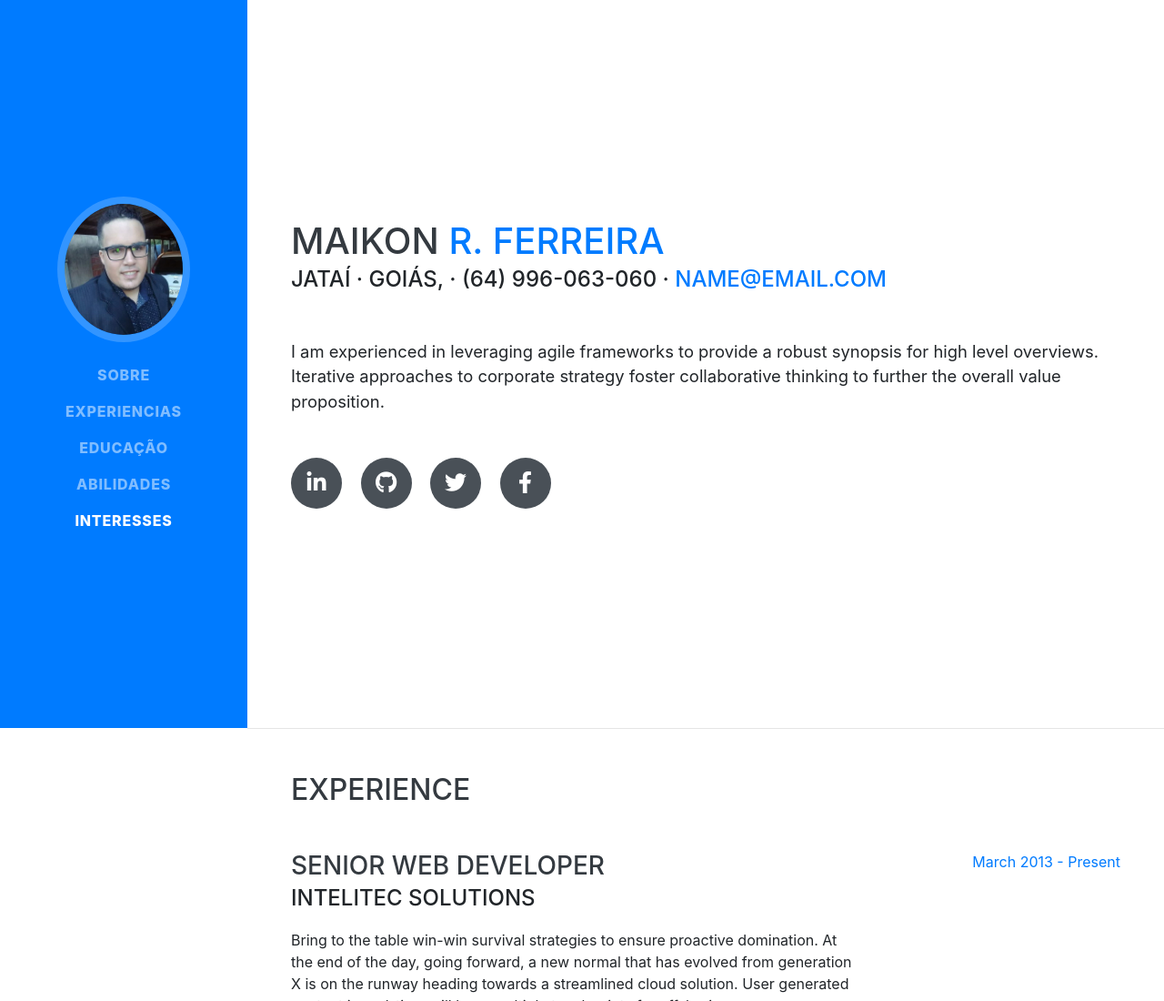
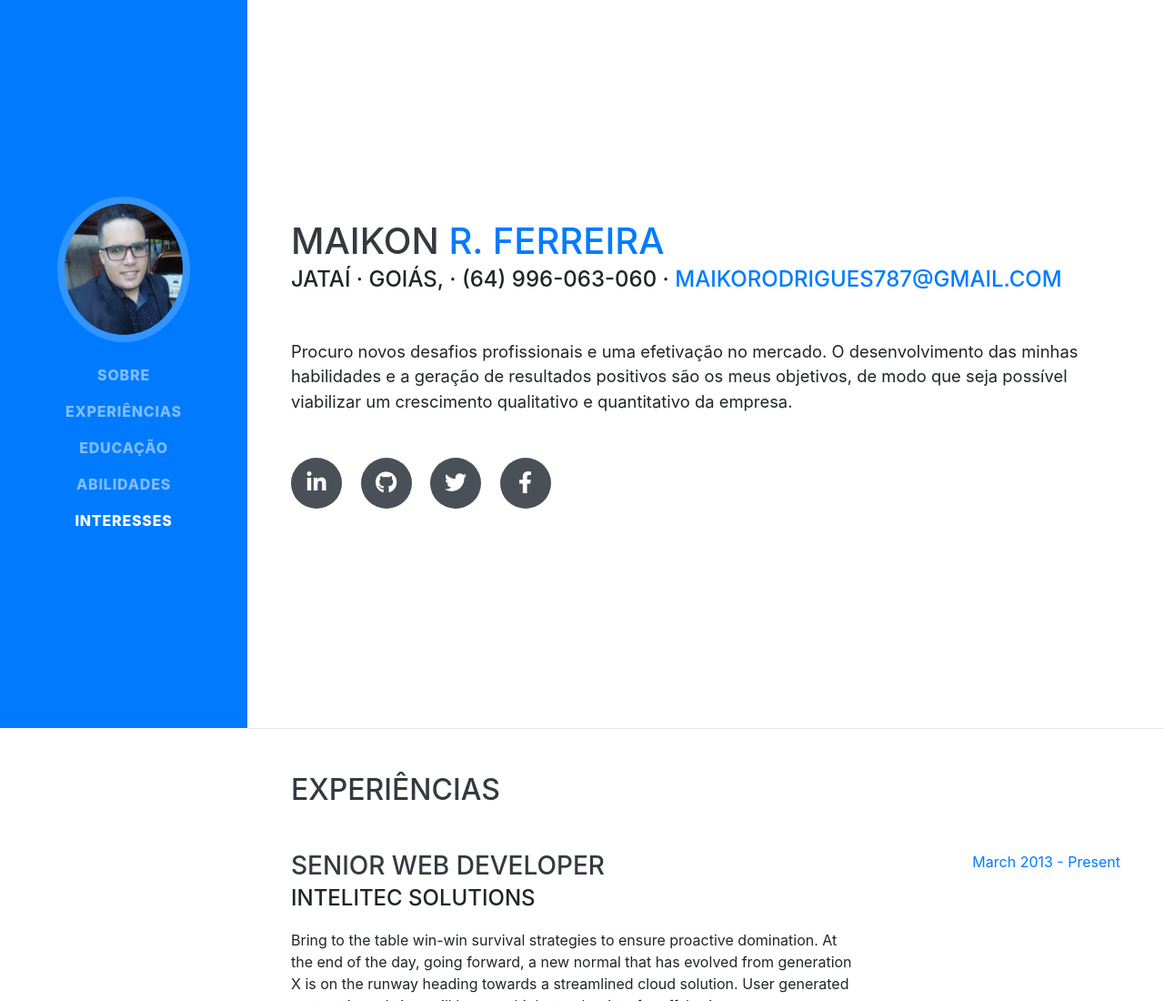
Before and after one commit to MaikonRodrigues/maikonrodrigues-github.io, a website with bundled scripts: page index.html in a window 1280 px wide. Shown: the top 1100 px of the page at 91% size. Built offline with nearby package versions, Linux system fonts and the light colour scheme; a web font is replaced by a local one.

Commit message:
atualizando

```diff
--- a/index.html
+++ b/index.html
@@ -41,7 +41,7 @@
           <a class="nav-link js-scroll-trigger" href="#about">Sobre</a>
         </li>
         <li class="nav-item">
-          <a class="nav-link js-scroll-trigger" href="#experience">Experiencias</a>
+          <a class="nav-link js-scroll-trigger" href="#experience">Experiências</a>
         </li>
         <li class="nav-item">
           <a class="nav-link js-scroll-trigger" href="#education">Educação</a>
@@ -65,10 +65,9 @@
           <span class="text-primary">R. Ferreira</span>
         </h1>
         <div class="subheading mb-5">Jataí · Goiás,  · (64) 996-063-060 ·
-          <a href="mailto:name@email.com">name@email.com</a>
+          <a href="mailto:maikorodrigues787@gmail.com">maikorodrigues787@gmail.com</a>
         </div>
-        <p class="lead mb-5">I am experienced in leveraging agile frameworks to provide a robust synopsis for high level overviews.
-          Iterative approaches to corporate strategy foster collaborative thinking to further the overall value proposition.</p>
+        <p class="lead mb-5">Procuro novos desafios profissionais e uma efetivação no mercado. O desenvolvimento das minhas habilidades e a geração de resultados positivos são os meus objetivos, de modo que seja possível viabilizar um crescimento qualitativo e quantitativo da empresa.</p>
         <div class="social-icons">
           <a href="#">
             <i class="fab fa-linkedin-in"></i>
@@ -90,7 +89,7 @@
 
     <section class="resume-section p-3 p-lg-5 d-flex justify-content-center" id="experience">
       <div class="w-100">
-        <h2 class="mb-5">Experience</h2>
+        <h2 class="mb-5">Experiências </h2>
 
         <div class="resume-item d-flex flex-column flex-md-row justify-content-between mb-5">
           <div class="resume-content">
```
